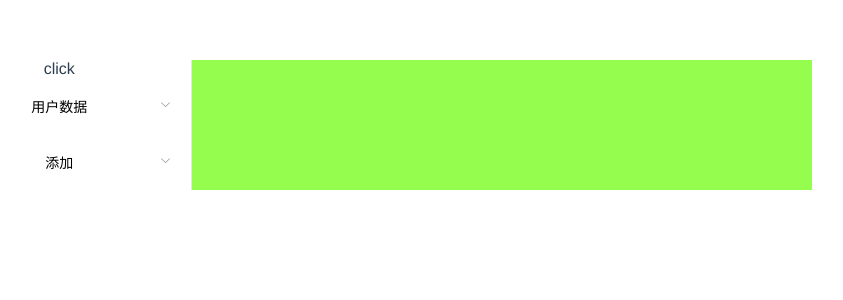
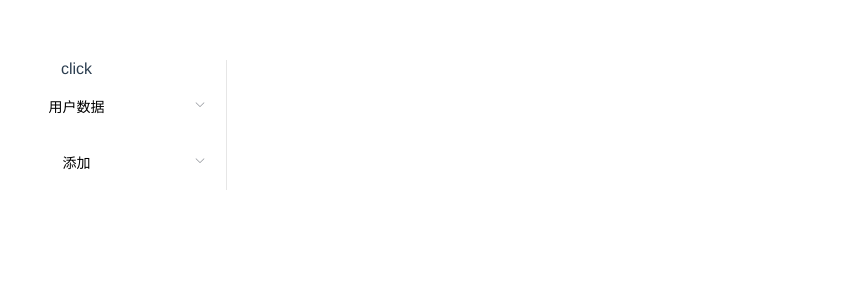
Before and after one commit to caoML/imitate-elm, a Vue app: page / in a window 1280 px wide. Shown: the top 300 px of the page, without its empty margins (81-924 px from the left). Built offline with nearby package versions, Linux system fonts and the light colour scheme.

Commit message:
add aside

```diff
--- a/src/views/layout/Layout.vue
+++ b/src/views/layout/Layout.vue
@@ -1,9 +1,11 @@
 <template>
     <div class="app-wrapper">
-        <sidebar class="left"></sidebar>
-        <div class="main-container">
-          <app-main></app-main>
-        </div>
+        <el-aside>
+          <sidebar class="left"></sidebar>
+        </el-aside>
+        <el-container>
+          <router-view></router-view>
+        </el-container>
     </div>
 </template>
 
@@ -19,13 +21,4 @@ export default {
 </script>
 
 <style scoped>
-.app-wrapper {
-  display: table;
-  position: relative;
-  width: 70%;
-  background-color: #94fd4e;
-}
-.left {
-  width: 30%;
-}
 </style>
```
